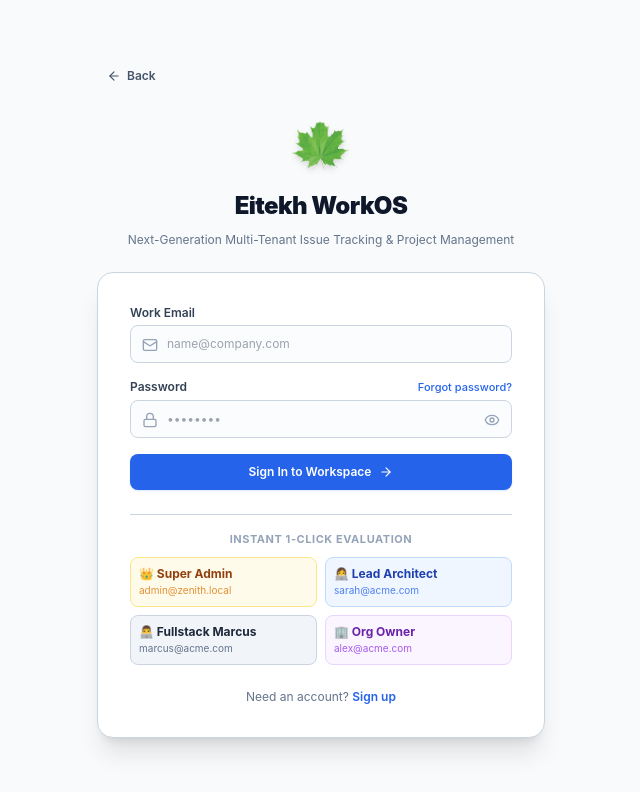
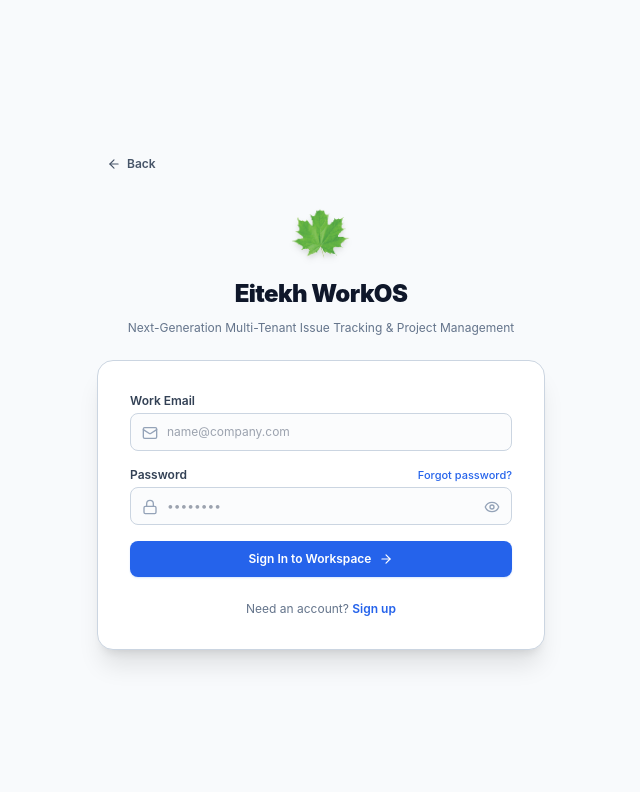
Before and after one commit to istiaqhaider8/Eitekh-WORKOS, a Next.js app: page /login in a window 1280 px wide. Shown: the top 792 px of the page, without its empty margins (319-959 px from the left). Built offline with nearby package versions, Linux system fonts and the light colour scheme.

Commit message:
refactor: Remove demo login buttons and unused demo-login API endpoint from login page

```diff
--- a/src/app/api/auth/demo-login/route.ts
+++ /dev/null
@@ -1,47 +0,0 @@
-import { NextResponse } from "next/server";
-import { prisma } from "@/lib/prisma";
-import { createSession, COOKIE_NAME } from "@/lib/auth";
-
-export async function POST(req: Request) {
-  try {
-    const { role } = await req.json(); // "admin" | "lead" | "dev"
-
-    let email = "admin@zenith.local";
-    if (role === "lead") email = "sarah@acme.com";
-    if (role === "dev") email = "marcus@acme.com";
-    if (role === "owner") email = "alex@acme.com";
-
-    const user = await prisma.user.findUnique({ where: { email } });
-    if (!user) {
-      return NextResponse.json({ error: "Demo user not found. Please run seed script." }, { status: 404 });
-    }
-
-    const userAgent = req.headers.get("user-agent") || undefined;
-    const ipAddress = req.headers.get("x-forwarded-for") || undefined;
-
-    const { jwtToken } = await createSession(user.id, userAgent, ipAddress);
-
-    const response = NextResponse.json({
-      success: true,
-      user: {
-        id: user.id,
-        email: user.email,
-        firstName: user.firstName,
-        lastName: user.lastName,
-        isSuperAdmin: user.isSuperAdmin,
-      },
-    });
-
-    response.cookies.set(COOKIE_NAME, jwtToken, {
-      httpOnly: true,
-      secure: process.env.NODE_ENV === "production",
-      sameSite: "lax",
-      path: "/",
-      maxAge: 60 * 60 * 24 * 7,
-    });
-
-    return response;
-  } catch (error: any) {
-    return NextResponse.json({ error: error.message }, { status: 500 });
-  }
-}
--- a/src/app/login/page.tsx
+++ b/src/app/login/page.tsx
@@ -3,7 +3,7 @@
 import React, { useState } from "react";
 import { useRouter } from "next/navigation";
 import Link from "next/link";
-import { Shield, ArrowRight, ArrowLeft, Lock, Mail, CheckCircle2, Eye, EyeOff } from "lucide-react";
+import { ArrowRight, ArrowLeft, Lock, Mail, Eye, EyeOff } from "lucide-react";
 
 export default function LoginPage() {
   const router = useRouter();
@@ -39,31 +39,8 @@ export default function LoginPage() {
     }
   };
 
-  const handleDemoLogin = async (role: string) => {
-    setError("");
-    setLoading(true);
-    try {
-      const res = await fetch("/api/auth/demo-login", {
-        method: "POST",
-        headers: { "Content-Type": "application/json" },
-        body: JSON.stringify({ role }),
-      });
 
-      const data = await res.json();
-      if (!res.ok) throw new Error(data.error || "Demo login failed");
 
-      if (role === "admin") {
-        router.push("/super-admin");
-      } else {
-        router.push("/");
-      }
-      router.refresh();
-    } catch (err: any) {
-      setError(err.message);
-    } finally {
-      setLoading(false);
-    }
-  };
 
   return (
     <div className="min-h-screen bg-slate-50 dark:bg-slate-950 flex flex-col justify-center items-center p-4">
@@ -167,46 +144,8 @@ export default function LoginPage() {
             </button>
           </form>
 
-          {/* Quick 1-Click Demo Logins */}
-          <div className="pt-4 border-t border-slate-300 dark:border-slate-800 space-y-2.5">
-            <span className="block text-[11px] font-bold text-slate-400 uppercase tracking-wider text-center">
-              Instant 1-Click Evaluation
-            </span>
-            <div className="grid grid-cols-2 gap-2">
-              <button
-                type="button"
-                onClick={() => handleDemoLogin("admin")}
-                className="p-2 bg-amber-50 dark:bg-amber-950/40 hover:bg-amber-100 dark:hover:bg-amber-900/60 border border-amber-200 dark:border-amber-800 rounded-lg text-left text-xs transition-colors"
-              >
-                <span className="font-bold text-amber-800 dark:text-amber-300 block">👑 Super Admin</span>
-                <span className="text-[10px] text-amber-600/80">admin@zenith.local</span>
-              </button>
-              <button
-                type="button"
-                onClick={() => handleDemoLogin("lead")}
-                className="p-2 bg-blue-50 dark:bg-blue-950/40 hover:bg-blue-100 dark:hover:bg-blue-900/60 border border-blue-200 dark:border-blue-800 rounded-lg text-left text-xs transition-colors"
-              >
-                <span className="font-bold text-blue-800 dark:text-blue-300 block">👩‍💻 Lead Architect</span>
-                <span className="text-[10px] text-blue-600/80">sarah@acme.com</span>
-              </button>
-              <button
-                type="button"
-                onClick={() => handleDemoLogin("dev")}
-                className="p-2 bg-slate-100 dark:bg-slate-800 hover:bg-slate-200 dark:hover:bg-slate-700 border border-slate-300 dark:border-slate-700 rounded-lg text-left text-xs transition-colors"
-              >
-                <span className="font-bold text-slate-800 dark:text-slate-200 block">👨‍💻 Fullstack Marcus</span>
-                <span className="text-[10px] text-slate-500">marcus@acme.com</span>
-              </button>
-              <button
-                type="button"
-                onClick={() => handleDemoLogin("owner")}
-                className="p-2 bg-purple-50 dark:bg-purple-950/40 hover:bg-purple-100 dark:hover:bg-purple-900/60 border border-purple-200 dark:border-purple-800 rounded-lg text-left text-xs transition-colors"
-              >
-                <span className="font-bold text-purple-800 dark:text-purple-300 block">🏢 Org Owner</span>
-                <span className="text-[10px] text-purple-600/80">alex@acme.com</span>
-              </button>
-            </div>
-          </div>
+
+
 
           <div className="text-center text-xs text-slate-500">
             Need an account?{" "}
```
